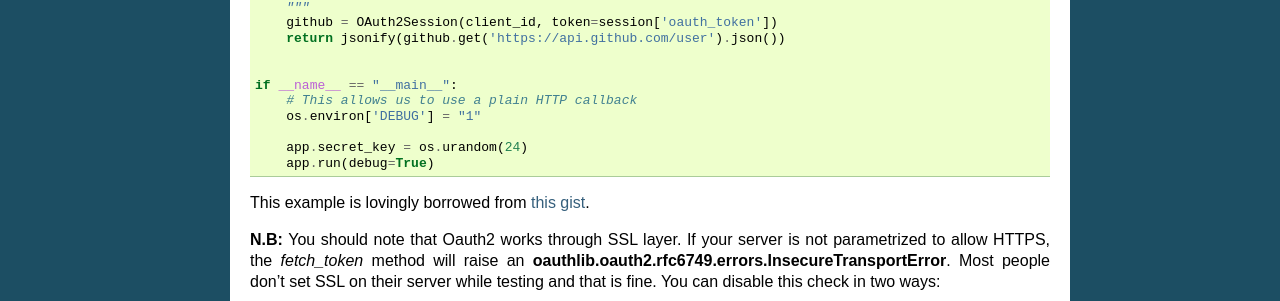
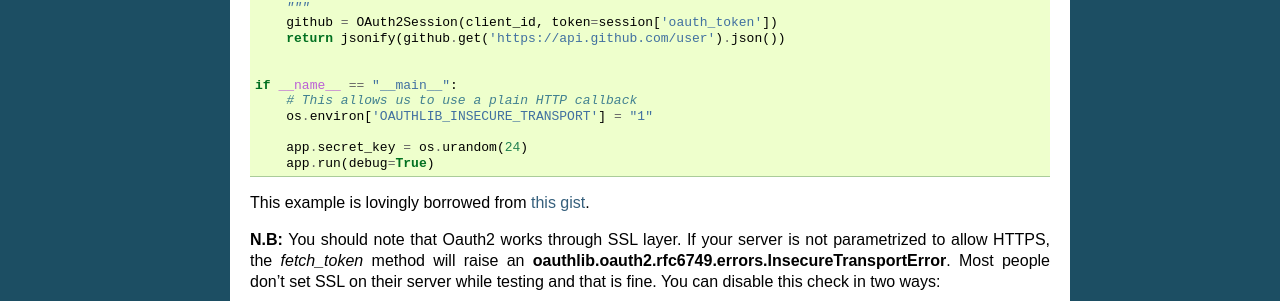
Before and after one commit to requests/requests-oauthlib, a Sphinx documentation site: the page built from docs/examples/real_world_example.rst, in a window 1280 px wide. Shown: the part 1166-1467 px from the top of the page. Built offline with Sphinx 7.4.7, drawn with Linux system fonts in a browser that asks for light colours.

Commit message:
update oauthlib debug envvar with new variable

```diff
--- a/docs/examples/real_world_example.rst
+++ b/docs/examples/real_world_example.rst
@@ -80,7 +80,7 @@ transferrable to any web framework.
 
     if __name__ == "__main__":
         # This allows us to use a plain HTTP callback
-        os.environ['DEBUG'] = "1"
+        os.environ['OAUTHLIB_INSECURE_TRANSPORT'] = "1"
 
         app.secret_key = os.urandom(24)
         app.run(debug=True)
--- a/docs/examples/real_world_example_with_refresh.rst
+++ b/docs/examples/real_world_example_with_refresh.rst
@@ -175,7 +175,7 @@ trivial to transfer to any other web framework and provider.
     if __name__ == "__main__":
         # This allows us to use a plain HTTP callback
         import os
-        os.environ['DEBUG'] = "1"
+        os.environ['OAUTHLIB_INSECURE_TRANSPORT'] = "1"
 
         app.secret_key = os.urandom(24)
         app.run(debug=True)
```
